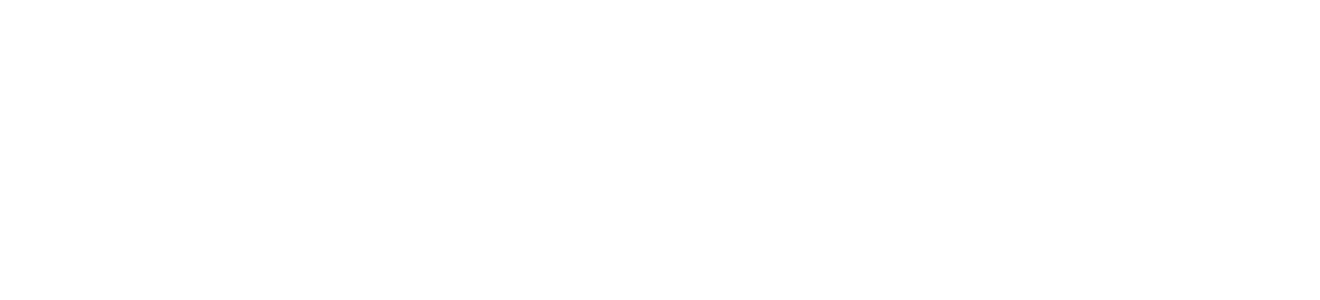
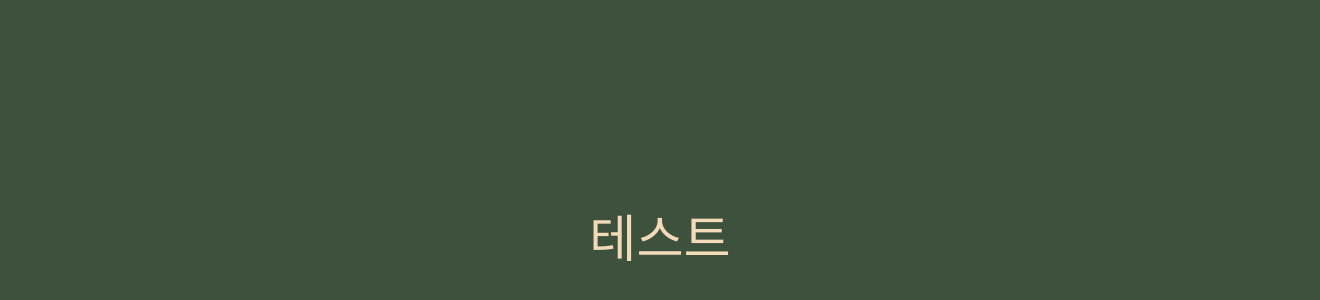
Before and after one commit to bokyoung89/dajeong, a React (Vite) app in the folder frontend/: page /myPage in a window 1280 px wide. Before the commit this address had no page. Shown: the part 180-480 px from the top of the page, 1320 px wide, since content can reach past the window. Built offline with nearby package versions, Linux system fonts and the light colour scheme; a web font is replaced by a local one.

Commit message:
feat : mypage 생성

```diff
--- a/frontend/src/App.jsx
+++ b/frontend/src/App.jsx
@@ -2,6 +2,7 @@
 import { BrowserRouter as Router, Routes, Route } from "react-router-dom";
 import Page1 from "./Page1";
 import Page2 from "./Page2";
+import MyPage from "./MyPage";
 
 function App() {
   return (
@@ -9,6 +10,7 @@
       <Routes>
         <Route path="/" element={<Page1 />} />
         <Route path="/result" element={<Page2 />} />
+        <Route path="/myPage" element={<MyPage />} />
       </Routes>
     </Router>
   );
--- /dev/null
+++ b/frontend/src/MyPage.jsx
@@ -0,0 +1,26 @@
+import React from 'react';
+
+function MyPage() {
+  return (
+    <div style={styles.container}>
+      <h1 style={{color: "#f3dbb9"}}>테스트</h1>
+    </div>
+  );
+}
+
+const styles = {
+  container: {
+    width: '100vw',
+    height: '100vh',
+    display: 'flex',
+    flexDirection: 'column',
+    alignItems: 'center',
+    justifyContent: 'center',
+    backgroundColor: '#3e513c',
+    fontFamily: 'Arial, sans-serif',
+    color: '#f3dbb9',
+    padding: '20px',
+  },
+};
+
+export default MyPage;
--- a/frontend/src/Page2.jsx
+++ b/frontend/src/Page2.jsx
@@ -95,8 +95,7 @@
 
   return (
     <div style={styles.container}>
-      <h2>오늘의 분석 결과</h2>
-      <p><strong>오늘의 감정은:</strong> {result.emotion}입니다.</p>
+      <p><strong>오늘 당신의 감정은:</strong> {result.emotion}입니다.</p>
 
       {/* 필사 입력 + 오버레이 + 가이드 통합 */}
       <div style={styles.quoteBox} onClick={focusInput}>
@@ -174,7 +173,7 @@
 
       {/* 출처 */}
       {source && (
-        <div style={{ marginTop: 10, fontSize: "14px", color: "#ccc"}}>
+        <div style={{ marginTop: 10, fontSize: "14px", color: "#ccc" }}>
           <em>{source}</em>
         </div>
       )}
@@ -239,7 +238,7 @@
   },
   quoteBox: {
     position: "relative",
-    margin: "10px",
+    margin: "40px",
     padding: "15px",
     borderRadius: "8px",
     width: "100vw",
```
Also changed, not shown: 1 other file (tests, documents, lock files or other folders). Lines whose indentation alone changed are shown as unchanged.
